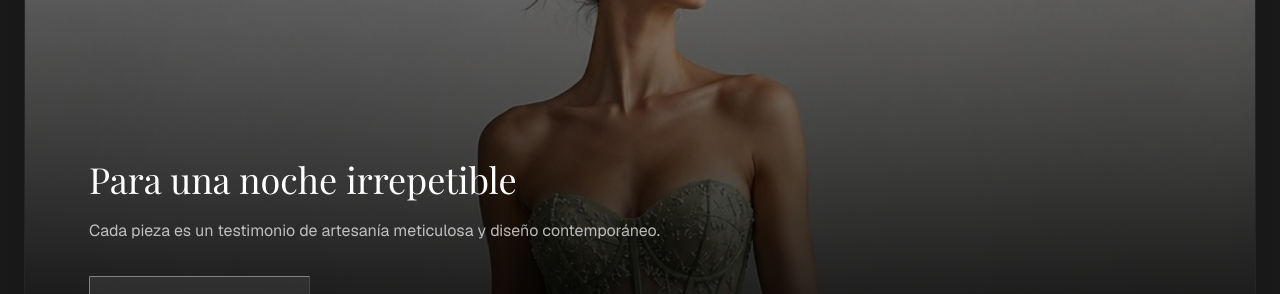
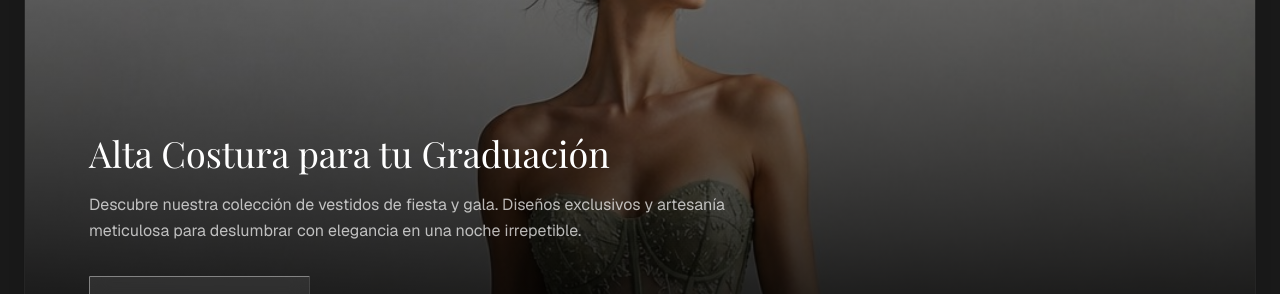
Before and after one commit to Gaz-Style/elena-atelier, a Next.js app: page / in a window 1280 px wide. Shown: the part 1440-1734 px from the top of the page. Built offline with nearby package versions, Linux system fonts and the light colour scheme; a web font is replaced by a local one.

Commit message:
UI/SEO: Refine copy for Gala section to improve SEO and brand harmony

```diff
--- a/src/app/page.tsx
+++ b/src/app/page.tsx
@@ -45,9 +45,9 @@ export default function Home() {
 
             {/* INNER TEXT & CTA OVERLAY */}
             <div className="relative z-10 flex flex-col items-start w-full space-y-4 max-w-2xl">
-              <h3 className="font-serif text-3xl md:text-4xl text-white leading-tight">Para una noche irrepetible</h3>
+              <h3 className="font-serif text-3xl md:text-4xl text-white leading-tight">Alta Costura para tu Graduación</h3>
               <p className="text-white/70 text-sm md:text-base leading-relaxed">
-                Cada pieza es un testimonio de artesanía meticulosa y diseño contemporáneo.
+                Descubre nuestra colección de vestidos de fiesta y gala. Diseños exclusivos y artesanía meticulosa para deslumbrar con elegancia en una noche irrepetible.
               </p>
 
               <div className="pt-4 w-full sm:w-auto">
```
